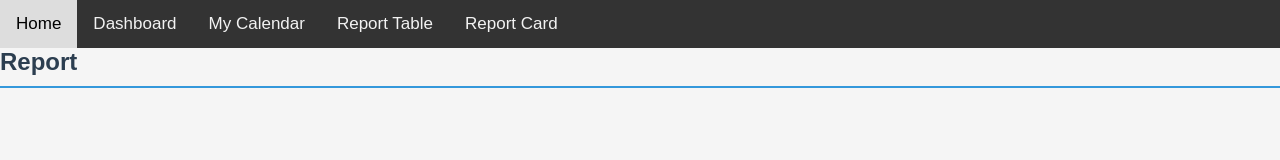
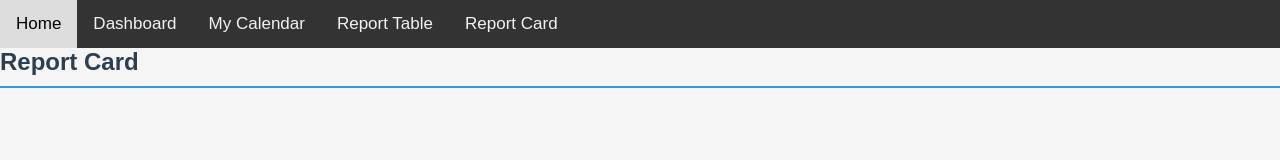
Before and after one commit to Allynesta/myplanner, a React (Vite) app: page /Report-Card in a window 1280 px wide. Shown: the top 160 px of the page. Built offline with nearby package versions, Linux system fonts and the light colour scheme.

Commit message:
"Updated Report and Dashboard components, and added styles for report item"

```diff
--- a/src/components/Report.tsx
+++ b/src/components/Report.tsx
@@ -23,7 +23,7 @@ interface Props {
 const Report: React.FC<Props> = ({ reportData, onDelete }) => {
 	return (
 		<div>
-			<h2>Report</h2>
+			<h2>Report Card</h2>
 			<ul className="report-list">
 				{/* Iterate over reportData and render a ReportItem for each item */}
 				{reportData.map((data) => (
--- a/src/pages/Dashboard.tsx
+++ b/src/pages/Dashboard.tsx
@@ -120,6 +120,7 @@ const Dashboard = () => {
 
 	return (
 		<div className="dashboard">
+			<h2>Dashboard</h2>
 			<Calendar
 				onChange={(value) => handleDateChange(value as Date | Date[] | null)} // Handle date change
 				value={value}
@@ -146,7 +147,10 @@ const Dashboard = () => {
 								className="report-summary"
 								onClick={() => setSelectedReport(report)}
 							>
-								<span>{report.location}</span>
+								<span>
+									<p className="report-item">- {report.location}</p>
+									<br />
+								</span>
 							</div>
 						))}
 					</div>
--- a/src/styles/dashboard.css
+++ b/src/styles/dashboard.css
@@ -103,3 +103,12 @@
   .ReactModal__Content.ReactModal__Content--after-open {
     HEIGHT: 60VH;
 }
+
+
+
+
+
+
+p.report-item {
+    cursor: pointer;
+}
```
